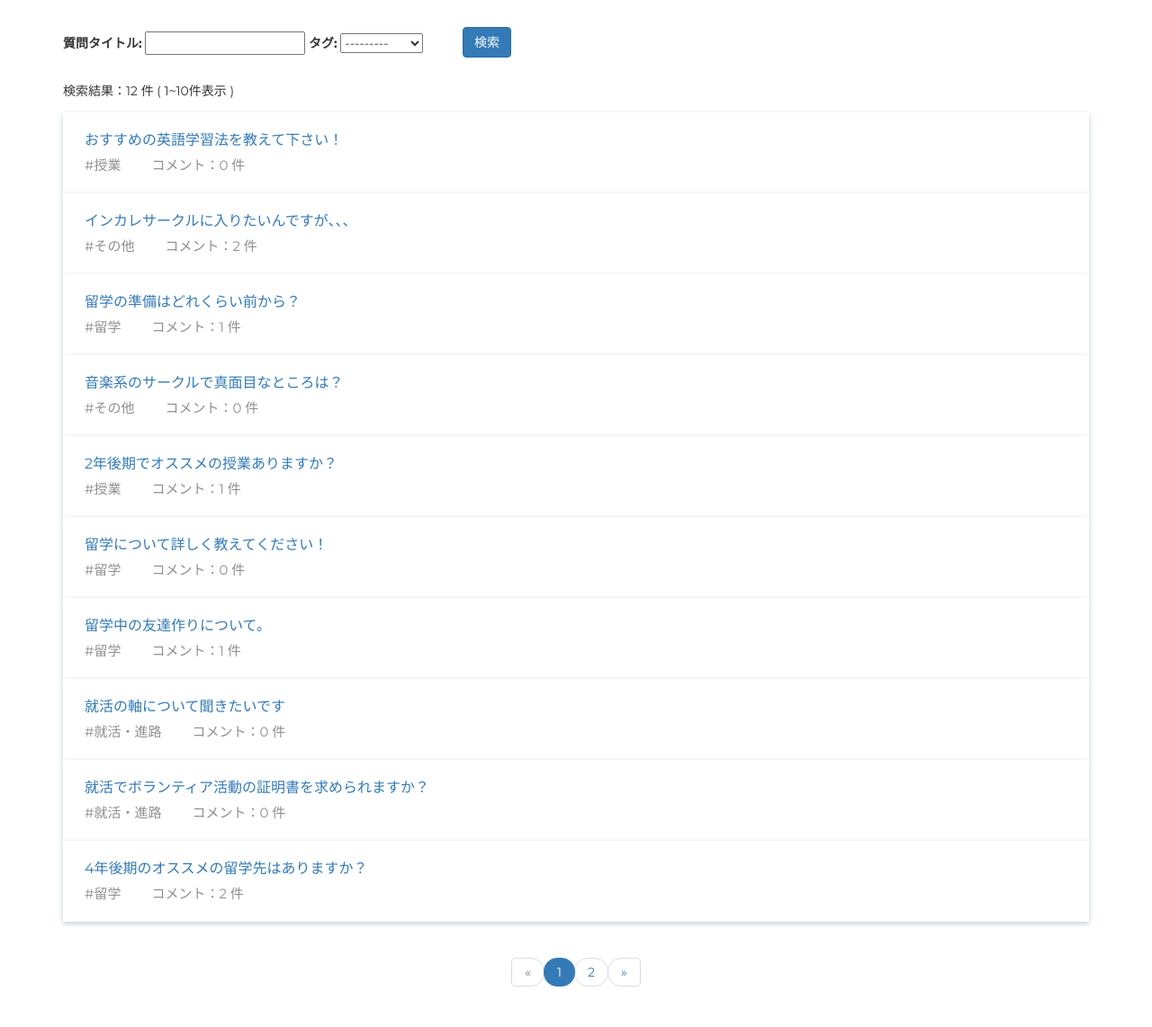
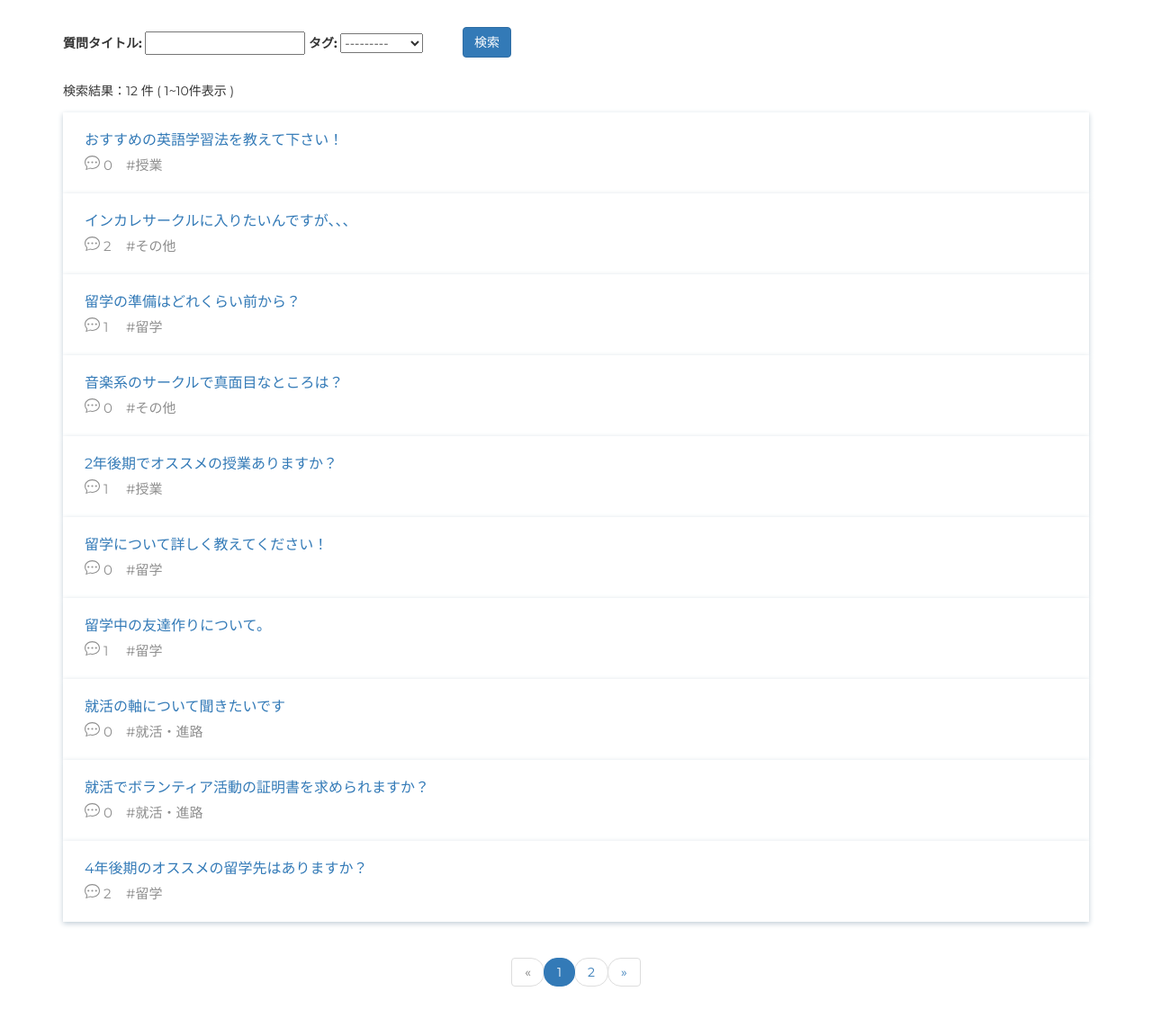
Before and after one commit to SDTakeuchi/kiitePRJCT, a Django app: page /posts/index/ in a window 1280 px wide. Shown: the part 50-1192 px from the top of the page at 90% size. Run offline with Django 3.2, Linux system fonts and the light colour scheme; a user stored in the database is signed in; data comes from the database, SQL or seed files in the repository; both versions use the stored data as it was after the commit; some libraries are stand-ins or nearby versions.

Commit message:
index icon applied

```diff
--- a/static/css/style.css
+++ b/static/css/style.css
@@ -556,6 +556,11 @@ footer {
   margin-top: 80px;
 }
 
+#post_tag_index {
+  position:absolute;
+  left:125px;
+}
+
 .flash-message {
   position: absolute;
   top: 43px;
@@ -834,6 +839,9 @@ footer {
   color: #8f8f8f;
   display: inline !important;
 }
+.gray-color {
+  color: #8f8f8f;
+}
 .newpost-title{
   height: 55px;
 }
--- a/templates/posts/index.html
+++ b/templates/posts/index.html
@@ -19,7 +19,11 @@
       {% for post in posts %}
         <div class="posts-index-item">
           <a href="{% url 'postShow' post.id %}">{{ post.title|truncatechars:45 }}</a>
-          <p><br> #{{ post.tag  }} </p><p>　　コメント：{{ post.get_comments_count }} 件</p>
+          <p><br><svg xmlns="http://www.w3.org/2000/svg" width="17" height="17" fill="currentColor" class="bi bi-chat-dots" viewBox="0 0 16 16">
+            <path d="M5 8a1 1 0 1 1-2 0 1 1 0 0 1 2 0zm4 0a1 1 0 1 1-2 0 1 1 0 0 1 2 0zm3 1a1 1 0 1 0 0-2 1 1 0 0 0 0 2z"/>
+            <path d="M2.165 15.803l.02-.004c1.83-.363 2.948-.842 3.468-1.105A9.06 9.06 0 0 0 8 15c4.418 0 8-3.134 8-7s-3.582-7-8-7-8 3.134-8 7c0 1.76.743 3.37 1.97 4.6a10.437 10.437 0 0 1-.524 2.318l-.003.011a10.722 10.722 0 0 1-.244.637c-.079.186.074.394.273.362a21.673 21.673 0 0 0 .693-.125zm.8-3.108a1 1 0 0 0-.287-.801C1.618 10.83 1 9.468 1 8c0-3.192 3.004-6 7-6s7 2.808 7 6c0 3.193-3.004 6-7 6a8.06 8.06 0 0 1-2.088-.272 1 1 0 0 0-.711.074c-.387.196-1.24.57-2.634.893a10.97 10.97 0 0 0 .398-2z"/>
+          </svg>  {{ post.get_comments_count }}</p>
+          <p id="post_tag_index"> 　#{{ post.tag  }}</p>
         </div>
       {% endfor %}
     </div>
```
Also changed, not shown: db.sqlite3.
